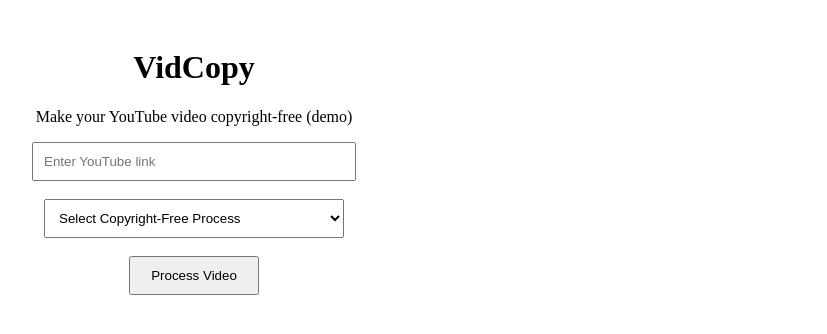
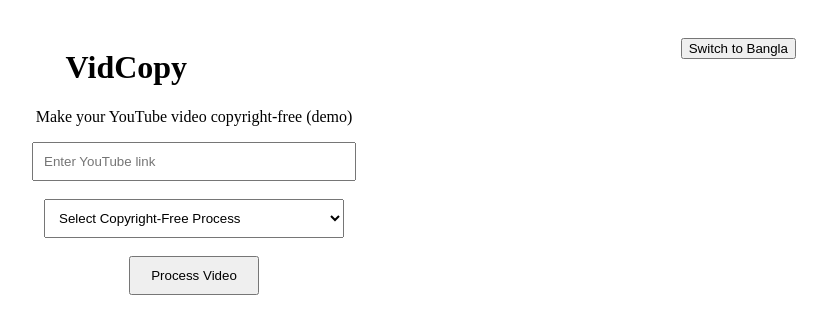
Before and after one commit to rashedur2572/-vidcopy, a React (Create React App) app: page / in a window 1280 px wide. Shown: the top 334 px of the page, without its empty margins (446-1273 px from the left). Built offline with nearby package versions, Linux system fonts and the light colour scheme.

Commit message:
Update App.js

```diff
--- a/src/App.js
+++ b/src/App.js
@@ -4,16 +4,44 @@ function App() {
   const [link, setLink] = useState('');
   const [videoId, setVideoId] = useState('');
   const [processType, setProcessType] = useState('');
+  const [language, setLanguage] = useState('en');
+
+  const text = {
+    en: {
+      title: 'VidCopy',
+      subtitle: 'Make your YouTube video copyright-free (demo)',
+      placeholder: 'Enter YouTube link',
+      select: 'Select Copyright-Free Process',
+      mute: 'Mute Audio',
+      filter: 'Add B/W Filter',
+      trim: 'Trim First 5 Sec',
+      processBtn: 'Process Video',
+      preview: 'Preview with',
+      download: 'Download in High Quality',
+      toggle: 'Switch to Bangla'
+    },
+    bn: {
+      title: 'ভিডকপি',
+      subtitle: 'আপনার ইউটিউব ভিডিও কপিরাইট মুক্ত করুন (ডেমো)',
+      placeholder: 'ইউটিউব লিংক দিন',
+      select: 'কপিরাইট মুক্ত করার ধরন বাছুন',
+      mute: 'অডিও বন্ধ করুন',
+      filter: 'সাদা-কালো ফিল্টার দিন',
+      trim: 'প্রথম ৫ সেকেন্ড কেটে দিন',
+      processBtn: 'ভিডিও প্রসেস করুন',
+      preview: 'প্রিভিউ:',
+      download: 'উচ্চ মানের ভিডিও ডাউনলোড করুন',
+      toggle: 'Switch to English'
+    }
+  };
+
+  const lang = text[language];
 
   const handleSubmit = (e) => {
     e.preventDefault();
-
     const id = extractYouTubeID(link);
-    if (id) {
-      setVideoId(id);
-    } else {
-      alert("Invalid YouTube link");
-    }
+    if (id) setVideoId(id);
+    else alert("Invalid YouTube link");
   };
 
   const extractYouTubeID = (url) => {
@@ -28,15 +56,19 @@ function App() {
 
   return (
     <div style={{ textAlign: 'center', padding: '20px' }}>
-      <h1>VidCopy</h1>
-      <p>Make your YouTube video copyright-free (demo)</p>
+      <button onClick={() => setLanguage(language === 'en' ? 'bn' : 'en')} style={{ float: 'right', margin: '10px' }}>
+        {lang.toggle}
+      </button>
+
+      <h1>{lang.title}</h1>
+      <p>{lang.subtitle}</p>
 
       <form onSubmit={handleSubmit}>
         <input
           type="text"
           value={link}
           onChange={(e) => setLink(e.target.value)}
-          placeholder="Enter YouTube link"
+          placeholder={lang.placeholder}
           style={{ width: '300px', padding: '10px' }}
         />
         <br /><br />
@@ -46,19 +78,19 @@ function App() {
           onChange={(e) => setProcessType(e.target.value)}
           style={{ padding: '10px', width: '300px' }}
         >
-          <option value="">Select Copyright-Free Process</option>
-          <option value="mute">Mute Audio</option>
-          <option value="filter">Add B/W Filter</option>
-          <option value="trim">Trim First 5 Sec</option>
+          <option value="">{lang.select}</option>
+          <option value="mute">{lang.mute}</option>
+          <option value="filter">{lang.filter}</option>
+          <option value="trim">{lang.trim}</option>
         </select>
 
         <br /><br />
-        <button type="submit" style={{ padding: '10px 20px' }}>Process Video</button>
+        <button type="submit" style={{ padding: '10px 20px' }}>{lang.processBtn}</button>
       </form>
 
       {videoId && (
         <div style={{ marginTop: '30px' }}>
-          <h3>Preview with "{processType}"</h3>
+          <h3>{lang.preview} "{processType}"</h3>
           <div style={{ filter: processType === 'filter' ? 'grayscale(100%)' : 'none' }}>
             <iframe
               width="360"
@@ -84,7 +116,7 @@ function App() {
               textDecoration: 'none'
             }}
           >
-            Download in High Quality
+            {lang.download}
           </a>
         </div>
       )}
```
